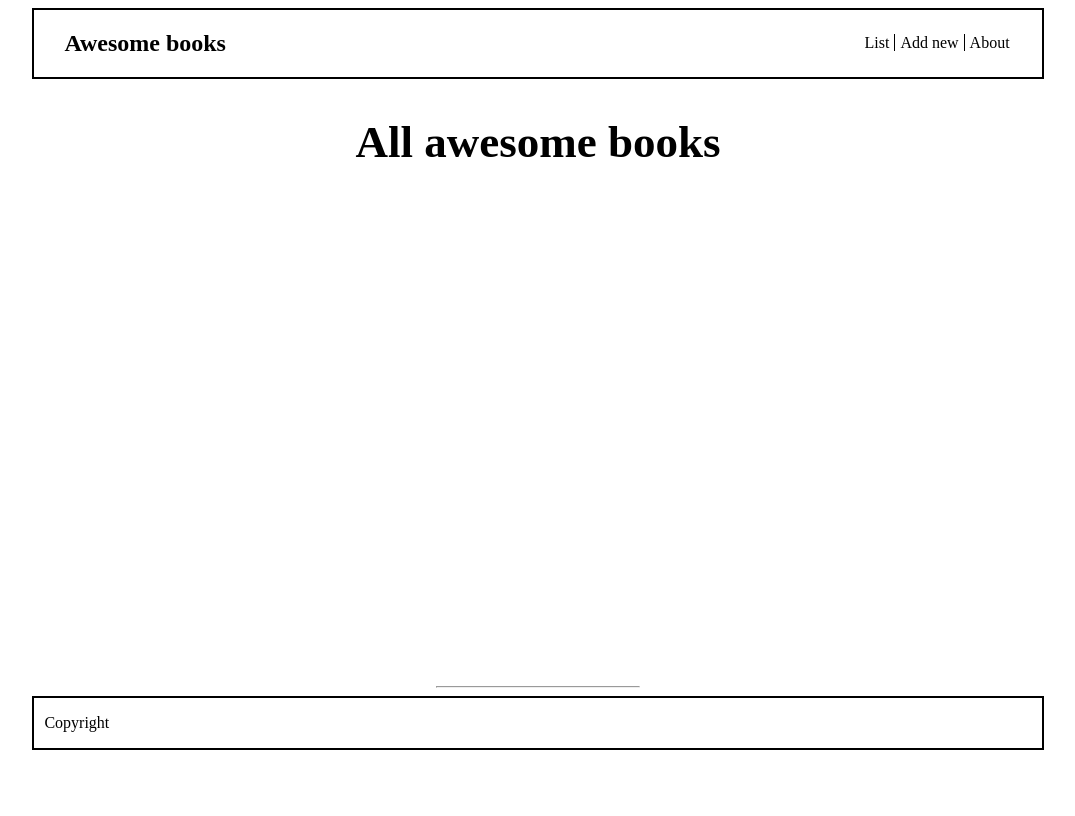
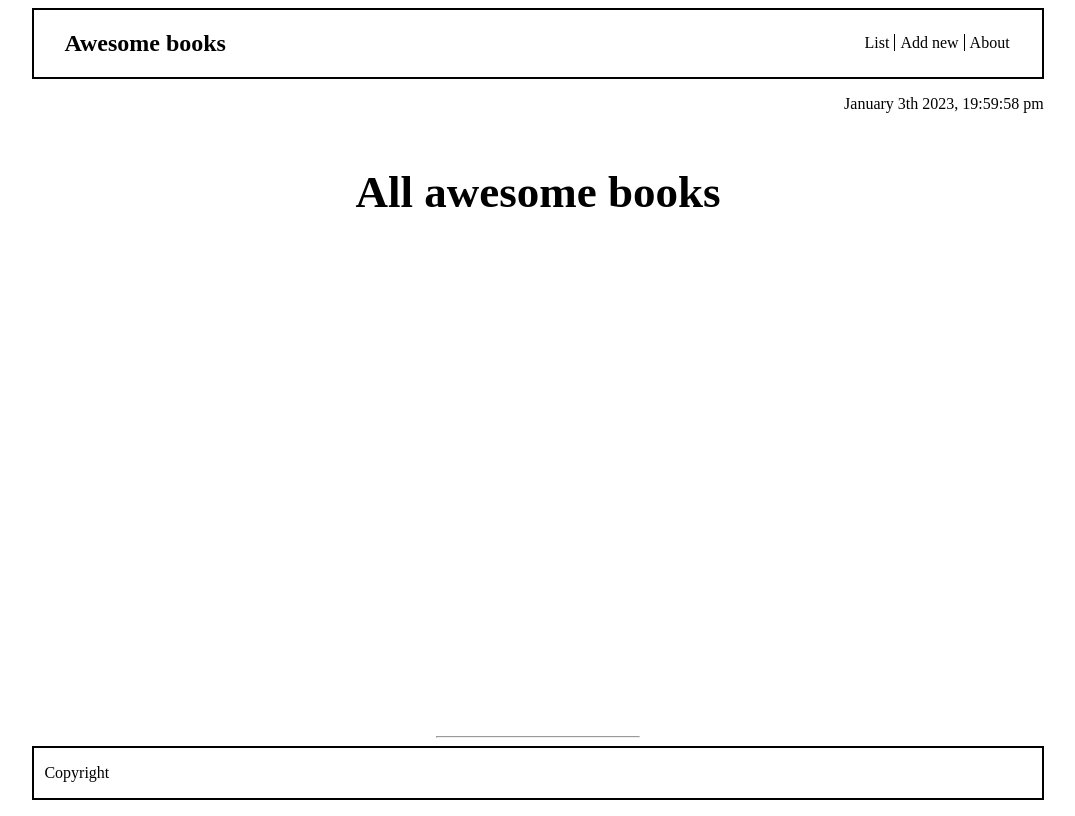
Before and after one commit to SFarida/awesome-books, a website: page index.html in a window 1280 px wide. Shown: the whole page, without its empty margins (102-1177 px from the left). Drawn offline with Linux system fonts and the light colour scheme.

Commit message:
Add date

```diff
--- a/index.css
+++ b/index.css
@@ -118,3 +118,8 @@ footer{
   flex-direction: column;
   align-items: center;
 }
+
+.date-container{
+  display: flex;
+  justify-content: end;
+}
--- a/index.html
+++ b/index.html
@@ -19,7 +19,9 @@
                 </ul>
             </nav>
         </header>
-        <p id="date"></p>
+        <div class="date-container">
+            <p id="date"></p>
+        </div>
         <section class="list_link">
             <div class="header_books">
                 <h1>All awesome books</h1>
--- a/index.js
+++ b/index.js
@@ -2,6 +2,7 @@
 
 let books;
 const bookList = document.getElementById('books_list');
+const months = ["January","February","March","April","May","June","July","August","September","October","November","December"];
 
 class Book {
   constructor(title, author) {
@@ -26,6 +27,13 @@ class Book {
     localStorage.setItem('books', JSON.stringify(books));
     loadBooksLocalStorage();
   }
+}
+
+const addDate = () => {
+  const p = document.getElementById('date');
+  const d = new Date();
+  const pText = document.createTextNode(`${months[d.getMonth()]} ${d.getDay()}th ${d.getFullYear()}, ${d.getHours()}:${d.getMinutes()}:${d.getSeconds()} pm`)
+  p.appendChild(pText);
 }
 
 const bookTitle = document.getElementById('title').value;
@@ -70,6 +78,7 @@ window.onload = () => {
   document.getElementById('form').addEventListener('submit', bookObj.validateForm);
   books = JSON.parse(localStorage.getItem('books')) || [];
   loadBooksLocalStorage();
+  addDate();
 };
 
 //LOAD PAGEs
```
